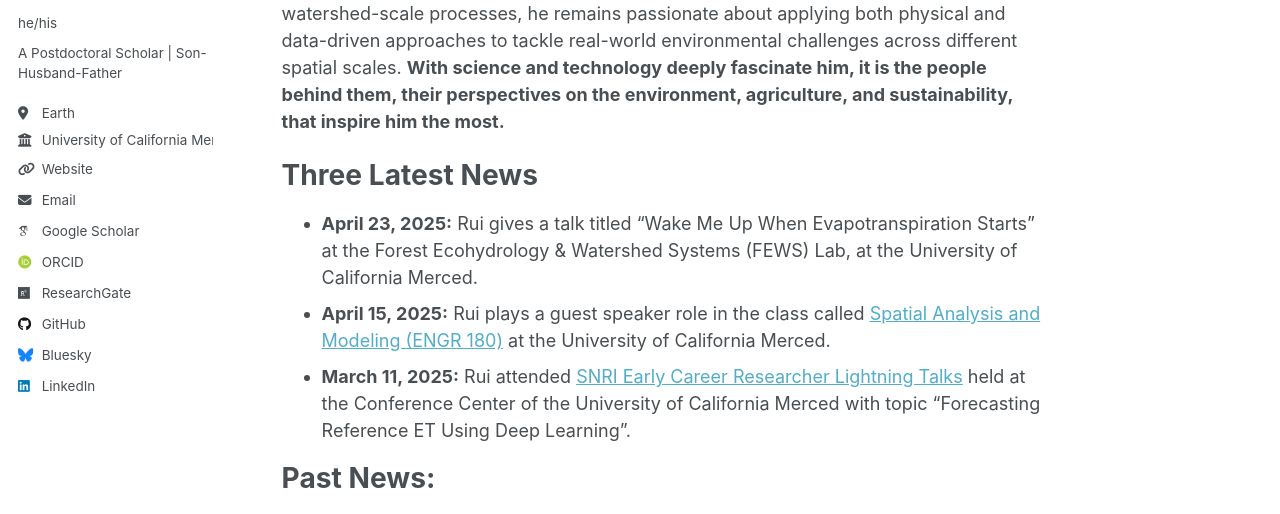
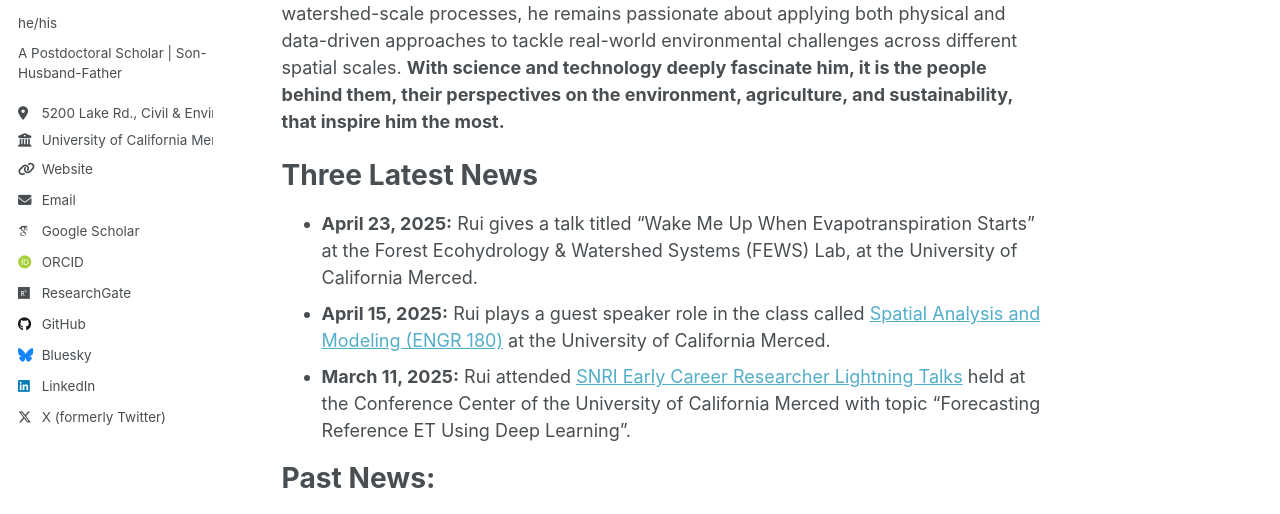
Before and after one commit to RuiGao9/RuiGao9.github.io, a Jekyll site: the page built from _pages/about.md, in a window 1280 px wide. Shown: the part 303-817 px from the top of the page. Built offline with Jekyll 4.4.1, drawn with Linux system fonts in a browser that asks for light colours; some web fonts are replaced.

Commit message:
Update _config.yml

```diff
--- a/_config.yml
+++ b/_config.yml
@@ -26,7 +26,7 @@ author:
   name             : "Rui Gao"
   pronouns         : "he/his"
   bio              : "A Postdoctoral Scholar | Son-Husband-Father"
-  location         : "Earth"
+  location         : "5200 Lake Rd., Civil & Environmental Engineering, University of California Merced"
   employer         : "University of California Merced"
   uri              : "https://ruigao9.github.io/"
   email            : "RuiGao@UCMerced.edu"
@@ -52,7 +52,6 @@ author:
 
   # Social media
   bluesky          : "@raymondgao7.bsky.social" # Replace this with you Bluesky username
-  X                : "@RaymondGao7"
   facebook         : # Username
   flickr           : # Username
   foursquare       : # Username
@@ -68,7 +67,7 @@ author:
   soundcloud       : # Username
   telegram         : # URL
   tumblr           : # Username
-  twitter          : # Username for X / Twitter
+  twitter          : "@RaymondGao7"
   vine             : # Username
   weibo            : # Username
   wikipedia        : # Username
```
